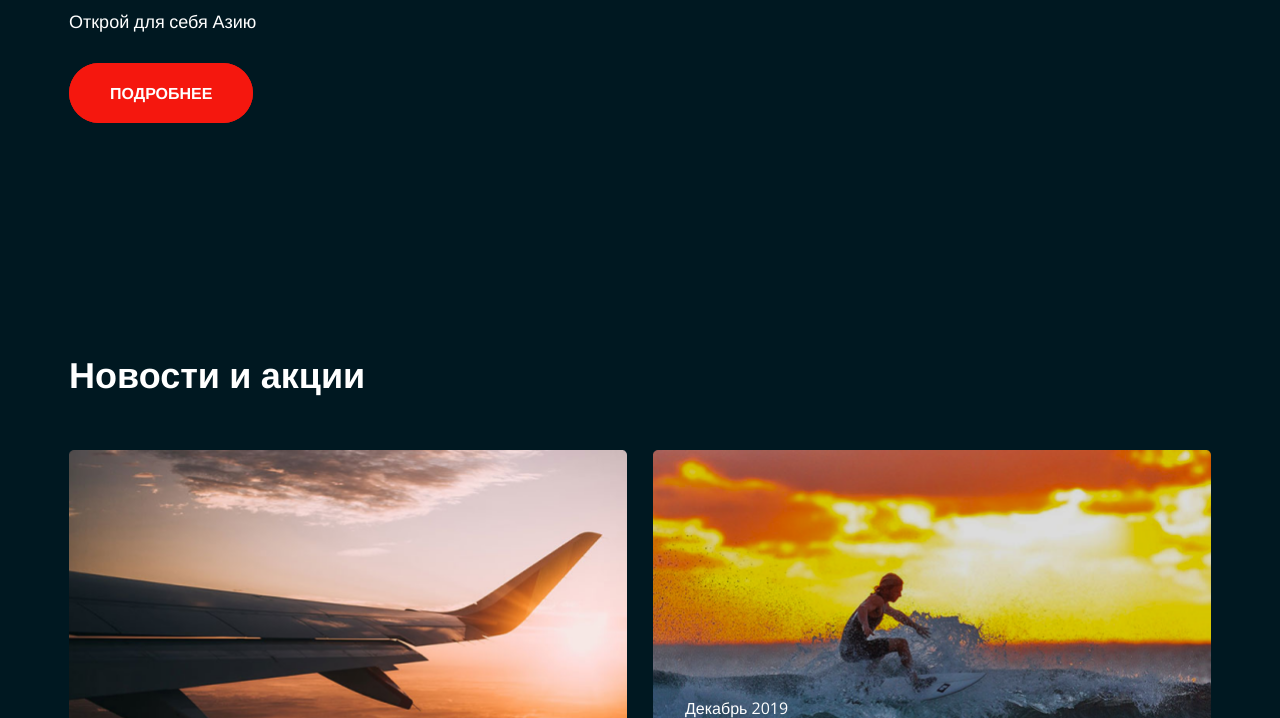
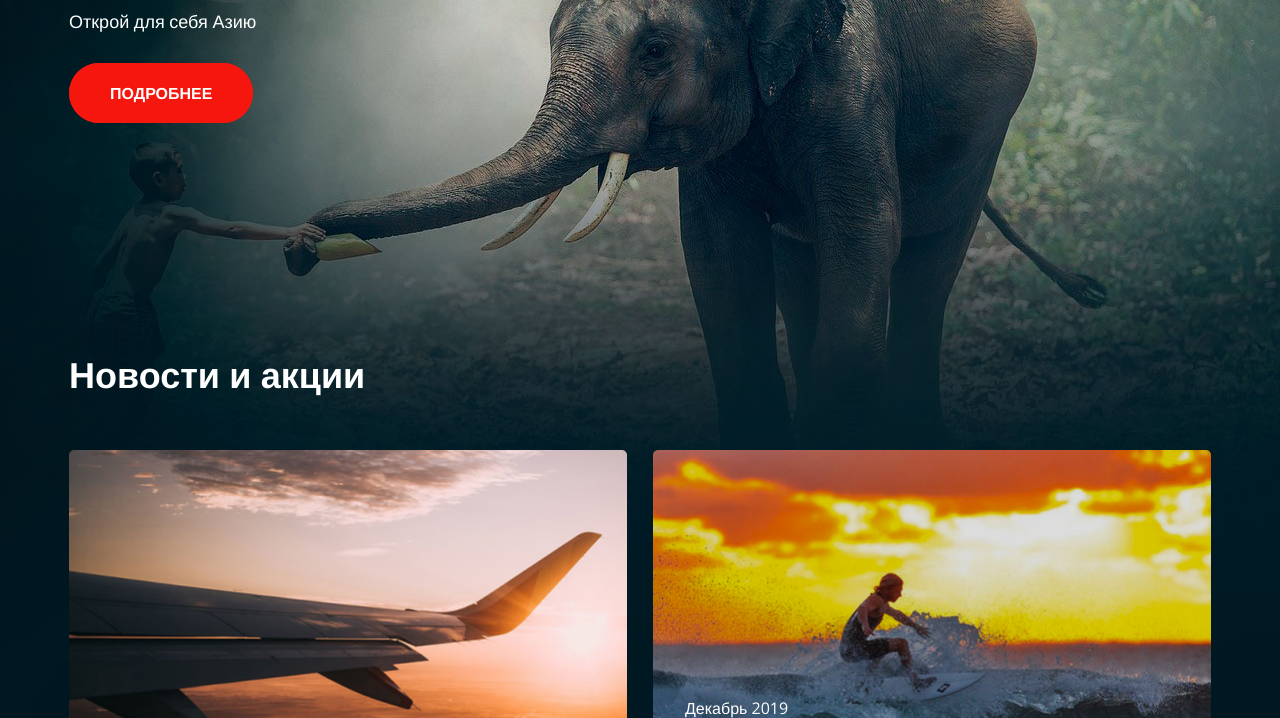
Before and after one commit to semka25sanya/Asia, a plain HTML site: page index.html in a window 1280 px wide. Shown: the part 469-1187 px from the top of the page. Drawn offline with nearby package versions, Linux system fonts and the light colour scheme; the site is published under a folder, as on GitHub Pages, so addresses that start at the root find nothing.

Commit message:
Update base.css

```diff
--- a/css/blocks/base.css
+++ b/css/blocks/base.css
@@ -54,7 +54,7 @@ img {
   display: flex;
   flex-direction: column;
   justify-content: space-between;
-  background: url(/img/main/1.png) center top no-repeat, url(/img/main/2.png) right bottom 306px no-repeat;
+  background: url(../../img/main/1.png) center top no-repeat, url(../../img/main/2.png) right bottom 306px no-repeat;
 
 }
 
```
